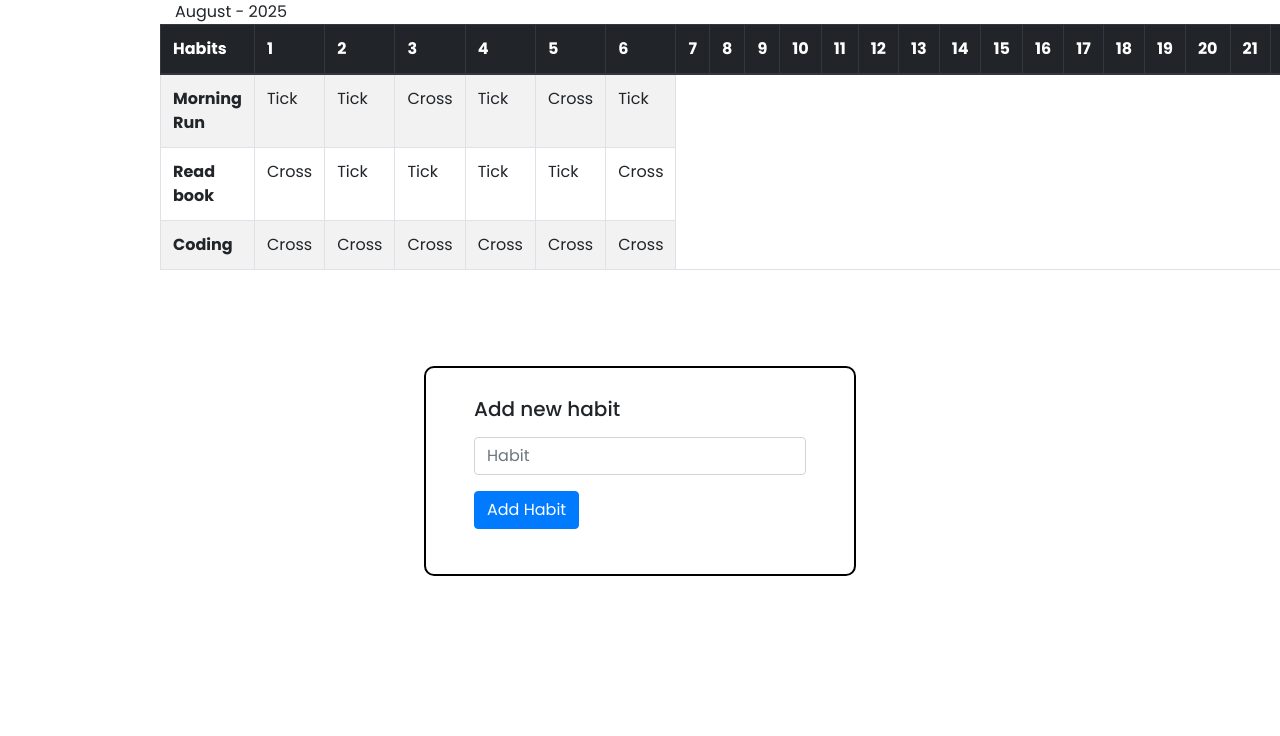
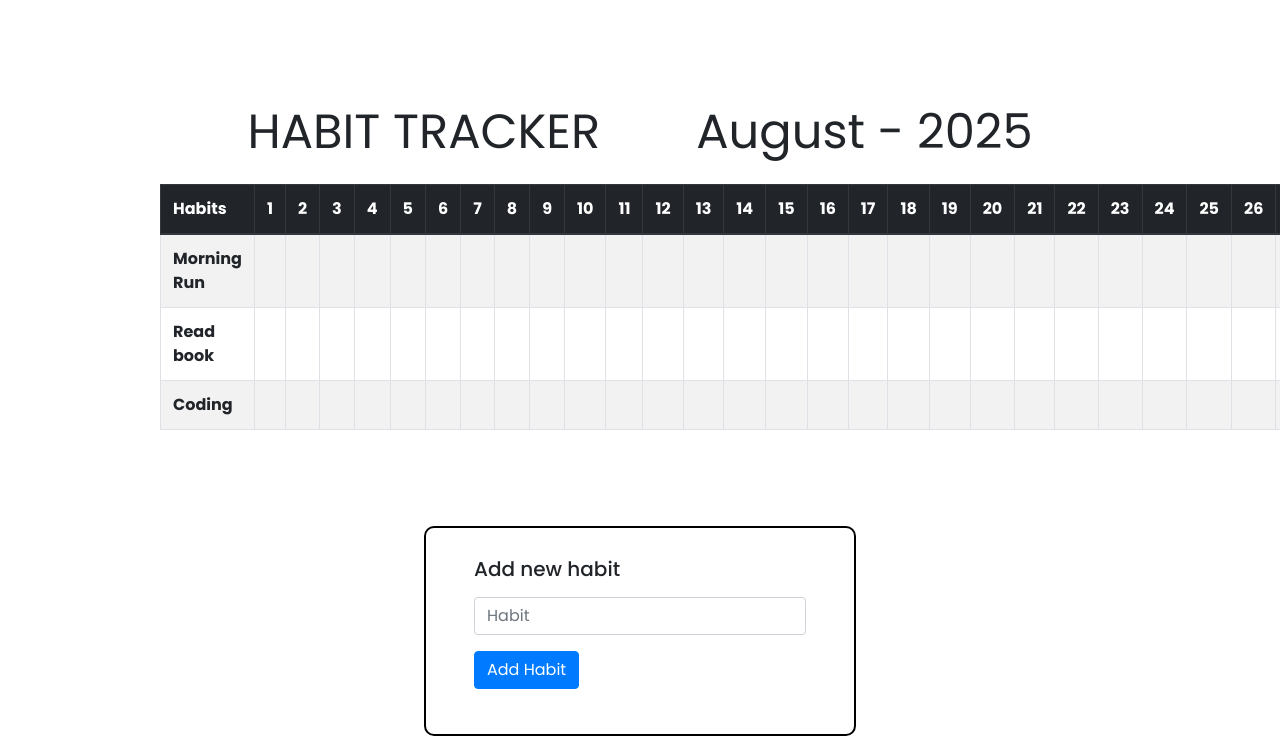
Before and after one commit to Vikram-04/Odayssey, a Flask app: page /home in a window 1280 px wide; the page is wider, and only the part inside the window is pictured. Shown: the part 112-848 px from the top of that part. Before the commit the page ends 688 px from the top of that part, so only its background shows below. Run offline with Flask 3, Linux system fonts and the light colour scheme; a user stored in the database is signed in; data comes from the database, SQL or seed files in the repository; lists and menus that the app fills with data are empty; some web fonts are replaced.

Commit message:
Fixed habit grid using habit logs dictionary

```diff
--- a/app.py
+++ b/app.py
@@ -44,8 +44,8 @@ class Habit_log(db.Model):
     __tablename__ = "habit_log"
     id = db.Column(db.Integer, primary_key = True)
     habit_id = db.Column(db.Integer, db.ForeignKey('habits.id'), nullable=False)
-    date = db.Column(db.Integer)
-    done = db.Column(db.String(4))
+    date = db.Column(db.Date, nullable=False)
+    status = db.Column(db.Boolean, nullable=False)
     def __repr__(self):
         return f'{self.date, self.done}'
 
@@ -71,7 +71,12 @@ def home():
     habits = Habit.query.filter_by(user_id=user_id).all()
     date = dt.date.today()
     month_days = calendar.monthrange(date.year, date.month)[1]
-    return render_template("index.html", date=date, month=calendar.month_name[date.month],month_days=month_days, habits=habits)
+    logs = Habit_log.query.join(Habit).filter(Habit.user_id == user_id,Habit_log.date.between(dt.date(date.year, date.month, 1), dt.date(date.year, date.month, month_days))).all()
+    logs_dict = {}
+    for log in logs:
+        day = log.date.day   # extract day of the month (1–31)
+        logs_dict[(log.habit_id, day)] = log.status
+    return render_template("index.html", date=date, month=calendar.month_name[date.month],month_days=month_days, habits=habits, logs_dict=logs_dict)
 
 
 
--- a/templates/index.html
+++ b/templates/index.html
@@ -1,7 +1,10 @@
 {% extends "layout.html" %} {% block title %} Habit Tracker{% endblock %}
 {%block body %}
 
-<div class="container">{{ month }} - {{ date.year }}</div>
+<div class="container-homepage">
+  <p>HABIT TRACKER</p>
+  <p>{{ month }} - {{ date.year }}</p>
+</div>
 <table class="table table-striped table-hover table-bordered">
   <thead class="thead-dark">
     <tr>
@@ -14,11 +17,14 @@
   <tbody>
     {% for habit in habits %}
     <tr>
-      <th scope="row">{{ habit.habit }}</th>
-      {% for log in habit.habit_logs %} {% if log.done == "T" %}
-      <td>Tick</td>
+      <th>{{ habit.habit }}</th>
+      {% for day in range(1, month_days+1) %} {% if (habit.id, day) in
+      logs_dict%} {% if logs_dict[(habit.id, day)] %}
+      <td>✅</td>
       {% else %}
-      <td>Cross</td>
+      <td>❌</td>
+      {% endif %} {% else %}
+      <td></td>
       {% endif %} {% endfor %}
     </tr>
     {% endfor %}
```
Also changed, not shown: instance/odayssey.db.
